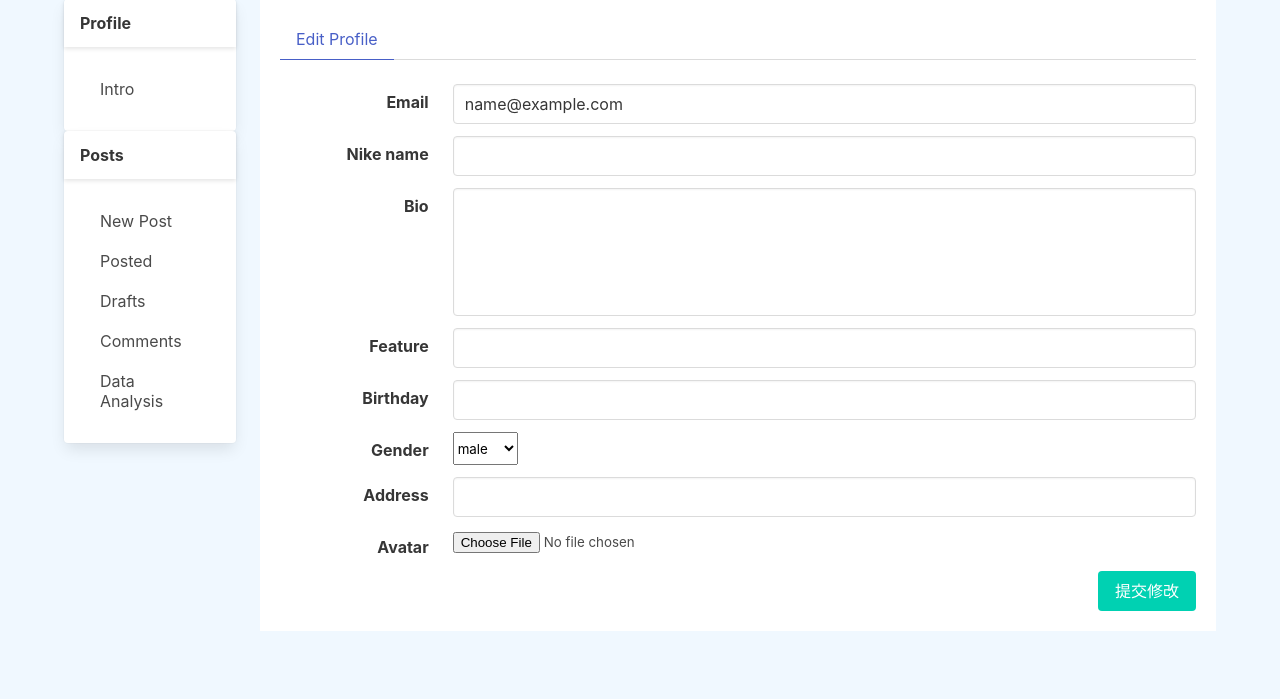
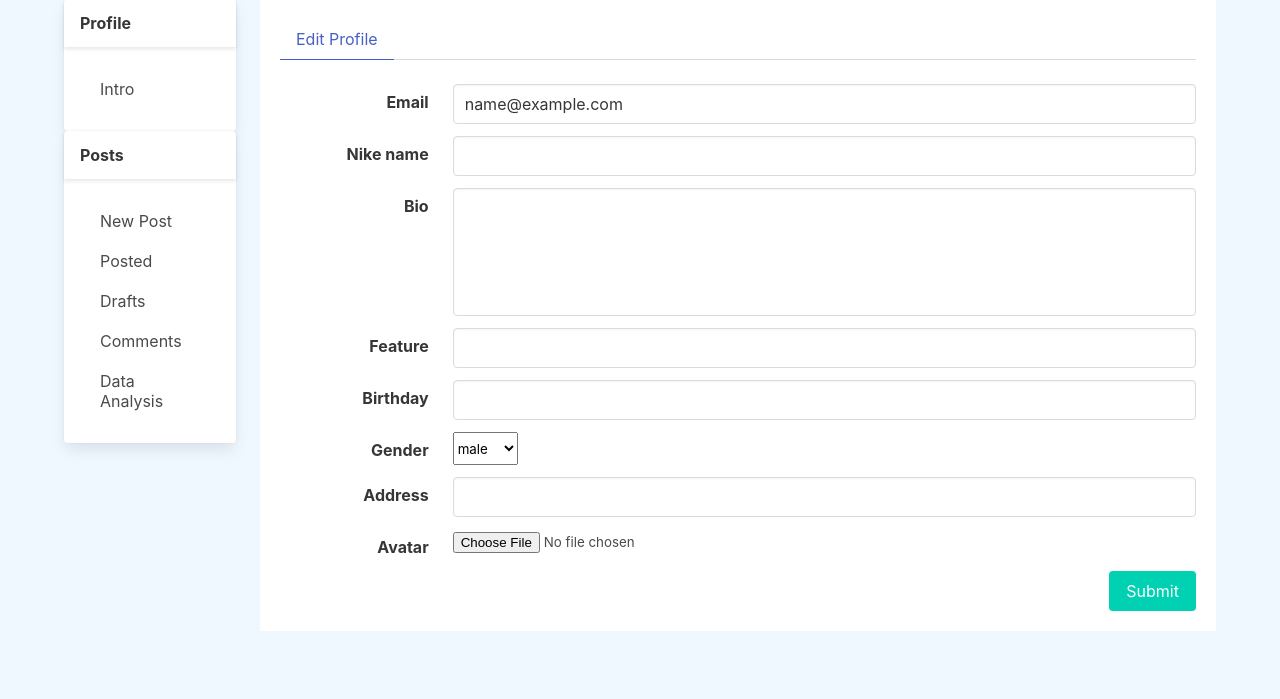
Before and after one commit to zhinendemofasshi/django_blog, a Django app: page /users/editor_users/ in a window 1280 px wide. Shown: the part 101-800 px from the top of the page. Run offline with Django 4.2, Linux system fonts and the light colour scheme; the visitor is signed in with stand-in values (Sample User, id 1); data comes from the database, SQL or seed files in the repository.

Commit message:
fixed some bugs

```diff
--- a/users/templates/users/editor_users.html
+++ b/users/templates/users/editor_users.html
@@ -34,7 +34,7 @@
             </div>
         </div>
         {% endfor %}
-        <input class=" button is-primary is-pulled-right" type="submit" value="提交修改">
+        <input class=" button is-primary is-pulled-right" type="submit" value="Submit">
         <div class=" is-clearfix"></div>
 
     </form>
```
